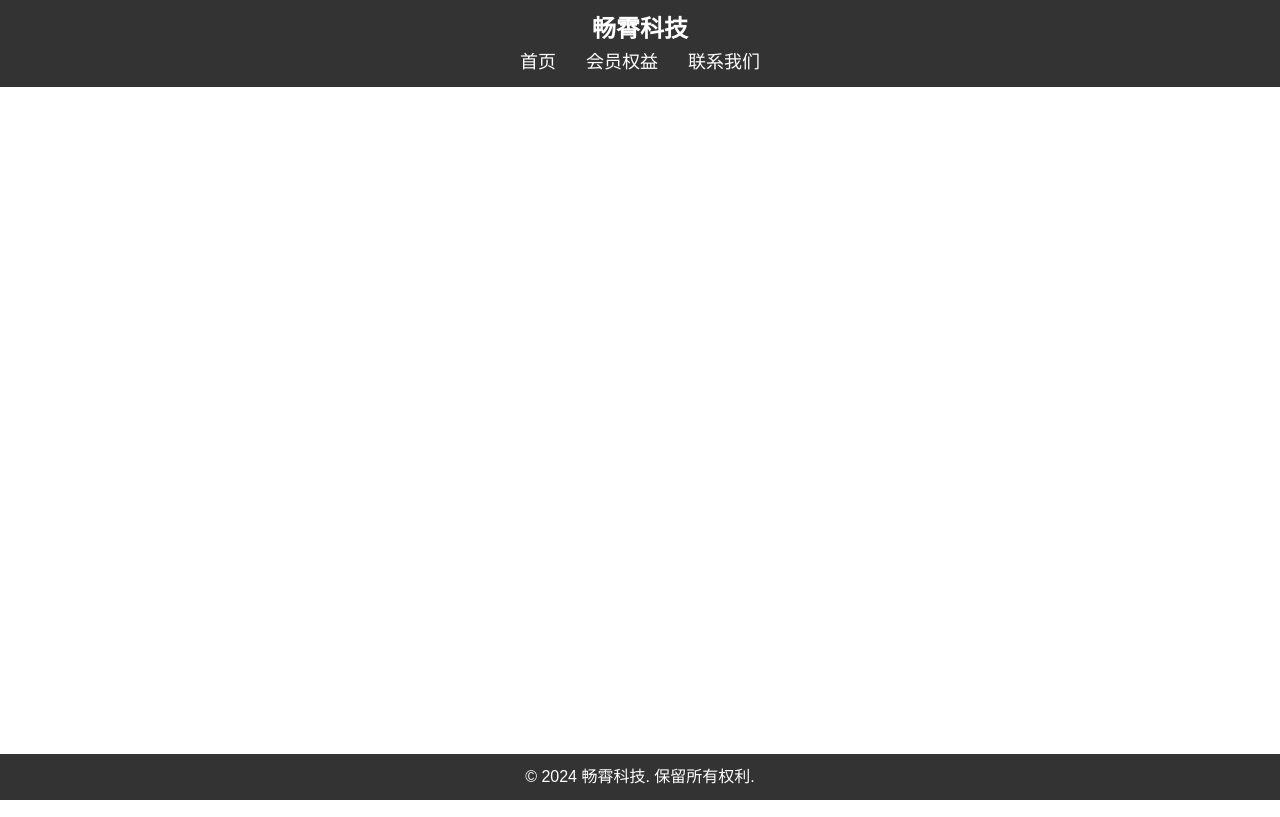
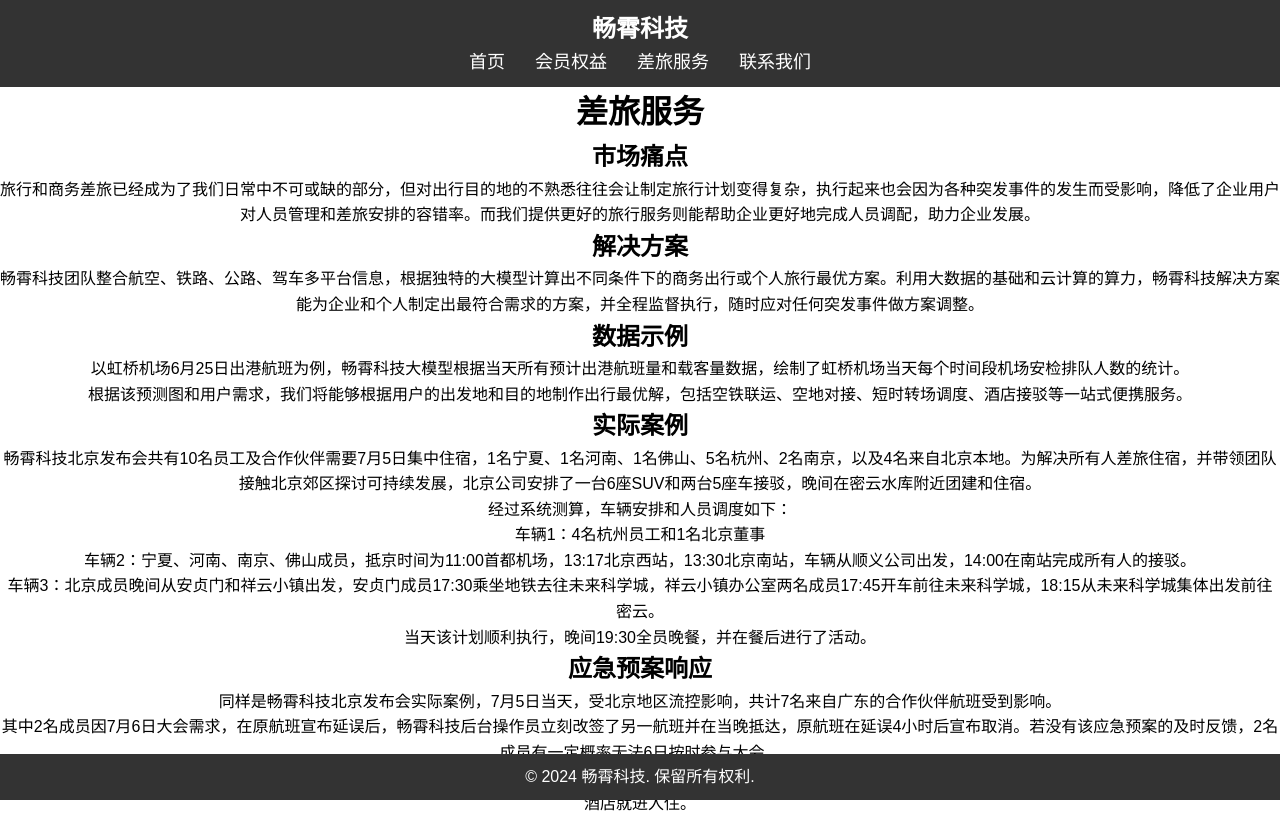
Before and after one commit to HanlongLi/changxiao-website, a React (Create React App) app: page /services in a window 1280 px wide. Built offline with nearby package versions, Linux system fonts and the light colour scheme.

Commit message:
增加差旅服务demo界面

```diff
--- a/src/App.js
+++ b/src/App.js
@@ -5,6 +5,7 @@ import Contact from './components/Contact';
 import Header from './components/Header';
 import Section from './components/Section';
 import Footer from './components/Footer';
+import Services from './components/Services';
 import './App.css';
 
 function App() {
@@ -25,6 +26,7 @@ function App() {
             }
           />
           <Route path="/membership" element={<Membership />} />
+          <Route path="/services" element={<Services />} />
           <Route path="/contact" element={<Contact />} />
         </Routes>
         <Footer />
--- a/src/components/Header.js
+++ b/src/components/Header.js
@@ -10,6 +10,7 @@ const Header = () => {
         <ul>
           <li><Link to="/">首页</Link></li>
           <li><Link to="/membership">会员权益</Link></li>
+          <li><Link to="/services">差旅服务</Link></li>
           <li><Link to="/contact">联系我们</Link></li>
         </ul>
       </nav>
--- /dev/null
+++ b/src/components/Services.css
@@ -0,0 +1,34 @@
+.container {
+  padding: 20px;
+  margin: 0 auto;
+  max-width: 1200px;
+}
+
+
+.container p,
+.container ul {
+  margin-bottom: 20px;
+}
+
+
+.container ul {
+  padding-left: 20px;
+}
+
+
+body {
+  font-family: Arial, sans-serif;
+  line-height: 1.6;
+}
+
+.container h1,
+.container h2 {
+  margin-top: 20px;
+  margin-bottom: 10px;
+}
+
+
+.container img {
+  max-width: 100%;
+  height: auto;
+}
--- /dev/null
+++ b/src/components/Services.js
@@ -0,0 +1,53 @@
+import React from 'react';
+import './Services.css';
+
+const Services = () => {
+  return (
+    <div>
+      <h1>差旅服务</h1>
+      <h2>市场痛点</h2>
+      <p>
+        旅行和商务差旅已经成为了我们日常中不可或缺的部分，但对出行目的地的不熟悉往往会让制定旅行计划变得复杂，执行起来也会因为各种突发事件的发生而受影响，降低了企业用户对人员管理和差旅安排的容错率。而我们提供更好的旅行服务则能帮助企业更好地完成人员调配，助力企业发展。
+      </p>
+      <h2>解决方案</h2>
+      <p>
+        畅霄科技团队整合航空、铁路、公路、驾车多平台信息，根据独特的大模型计算出不同条件下的商务出行或个人旅行最优方案。利用大数据的基础和云计算的算力，畅霄科技解决方案能为企业和个人制定出最符合需求的方案，并全程监督执行，随时应对任何突发事件做方案调整。
+      </p>
+      <h2>数据示例</h2>
+      <p>
+        以虹桥机场6月25日出港航班为例，畅霄科技大模型根据当天所有预计出港航班量和载客量数据，绘制了虹桥机场当天每个时间段机场安检排队人数的统计。
+      </p>
+      {/* 插入图片 */}
+      <p>
+        根据该预测图和用户需求，我们将能够根据用户的出发地和目的地制作出行最优解，包括空铁联运、空地对接、短时转场调度、酒店接驳等一站式便携服务。
+      </p>
+      <h2>实际案例</h2>
+      <p>
+        畅霄科技北京发布会共有10名员工及合作伙伴需要7月5日集中住宿，1名宁夏、1名河南、1名佛山、5名杭州、2名南京，以及4名来自北京本地。为解决所有人差旅住宿，并带领团队接触北京郊区探讨可持续发展，北京公司安排了一台6座SUV和两台5座车接驳，晚间在密云水库附近团建和住宿。
+      </p>
+      <p>
+        经过系统测算，车辆安排和人员调度如下：
+        <ul>
+          <li>车辆1：4名杭州员工和1名北京董事</li>
+          <li>车辆2：宁夏、河南、南京、佛山成员，抵京时间为11:00首都机场，13:17北京西站，13:30北京南站，车辆从顺义公司出发，14:00在南站完成所有人的接驳。</li>
+          <li>车辆3：北京成员晚间从安贞门和祥云小镇出发，安贞门成员17:30乘坐地铁去往未来科学城，祥云小镇办公室两名成员17:45开车前往未来科学城，18:15从未来科学城集体出发前往密云。</li>
+        </ul>
+      </p>
+      <p>
+        当天该计划顺利执行，晚间19:30全员晚餐，并在餐后进行了活动。
+      </p>
+      <h2>应急预案响应</h2>
+      <p>
+        同样是畅霄科技北京发布会实际案例，7月5日当天，受北京地区流控影响，共计7名来自广东的合作伙伴航班受到影响。
+      </p>
+      <p>
+        其中2名成员因7月6日大会需求，在原航班宣布延误后，畅霄科技后台操作员立刻改签了另一航班并在当晚抵达，原航班在延误4小时后宣布取消。若没有该应急预案的及时反馈，2名成员有一定概率无法6日按时参与大会。
+      </p>
+      <p>
+        剩余5名成员中，4名前往首都机场的成员延误超过3小时，按原计划调整了接驳计划，当晚顺利入住酒店；另外1名前往大兴机场，6日凌晨2:30抵达，公司则调整到了大兴机场附近的酒店就进入住。
+      </p>
+    </div>
+  );
+};
+
+export default Services;
```
